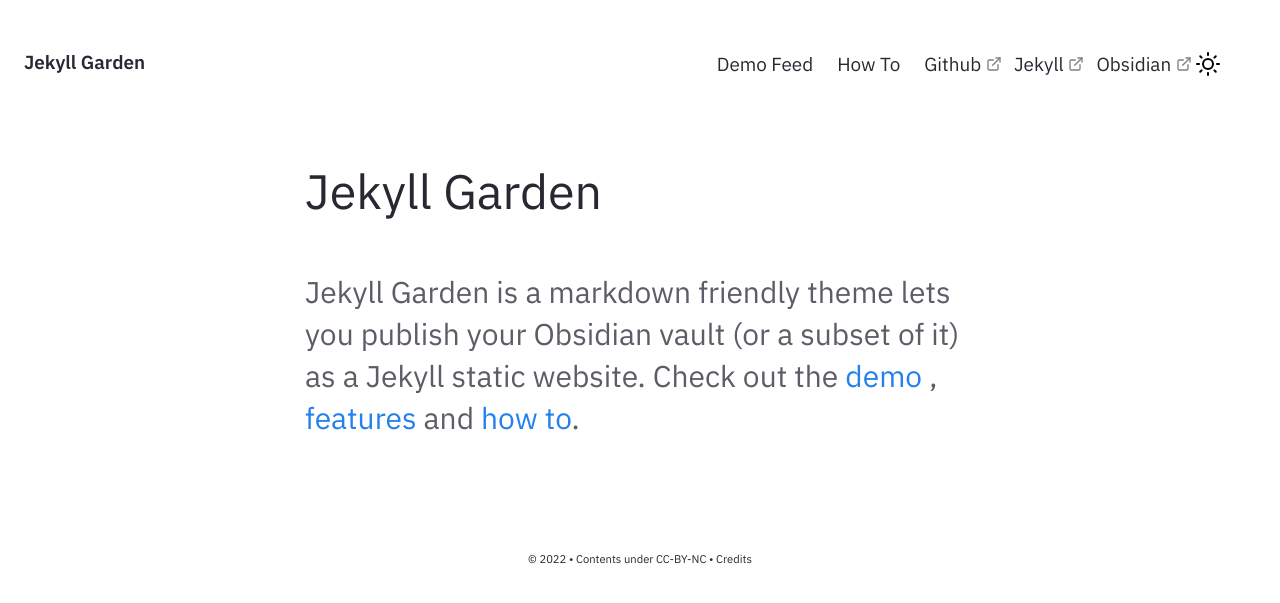
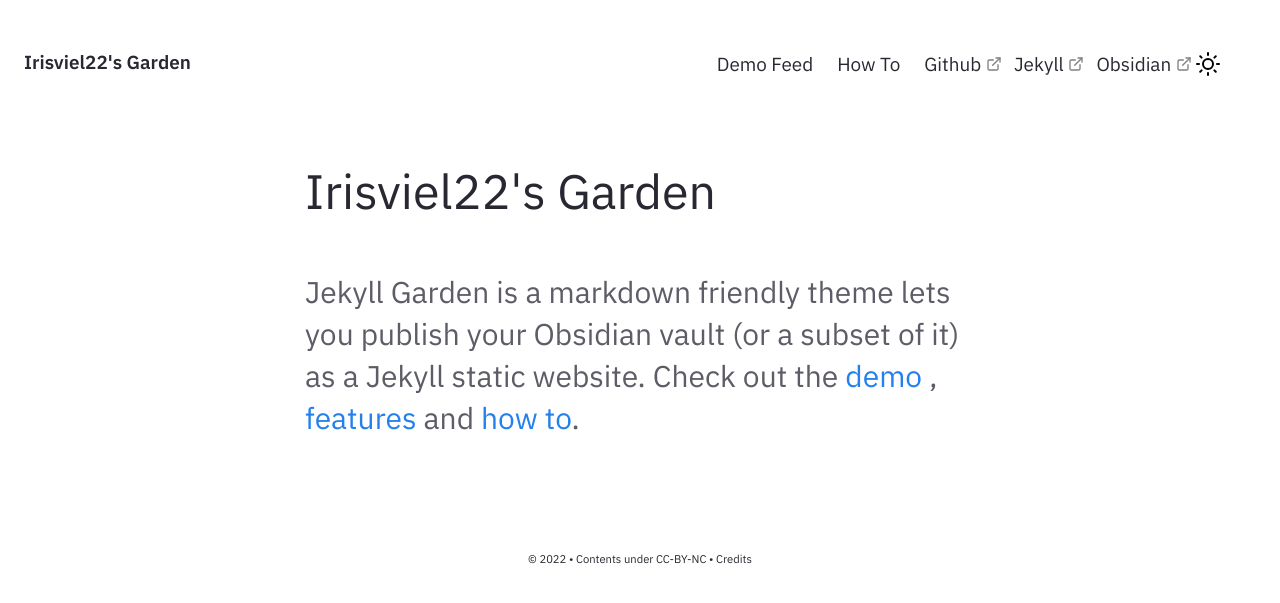
Before and after one commit to Irisviel22/Irisviel22.github.io, a Jekyll site: the page built from pages/index.md, in a window 1280 px wide. Shown: the top 603 px of the page. Built offline with Jekyll 4.4.1, drawn with Linux system fonts in a browser that asks for light colours.

Commit message:
Update _config.yml

```diff
--- a/_config.yml
+++ b/_config.yml
@@ -19,7 +19,7 @@
 # in the templates via {{ site.myvariable }}.
 
 # URL is the base hostname with protocol for your site, eg http://example.com
-url: "" # the base hostname & protocol for your site, e.g. http://example.com
+url: "http://irisviel22.github.io" # the base hostname & protocol for your site, e.g. http://example.com
 
 # If you want to install this jekyll in a subpath (eg /digitalgarden) set it here.
 # Else keep it Empty (DON'T PUT /; Keep it empty)
@@ -27,7 +27,7 @@ baseurl: ""
 
 # Website Header, Description, Footer year and text.
 # If you are deleting this, make sure you remove it from HTML files too
-heading: Jekyll Garden # Change this
+heading: Irisviel22's Garden # Change this
 content: Obsidian ready Jekyll Theme
 copyright:
   year: © 2022
```
